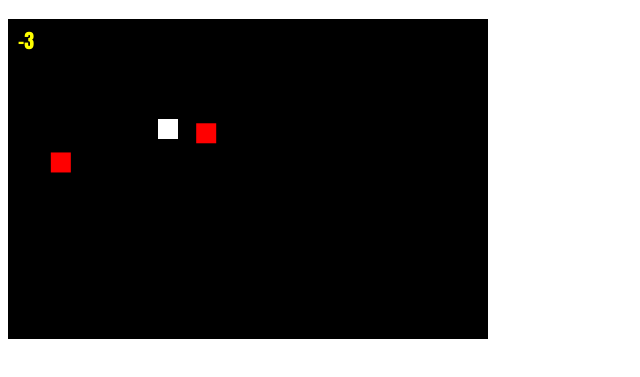
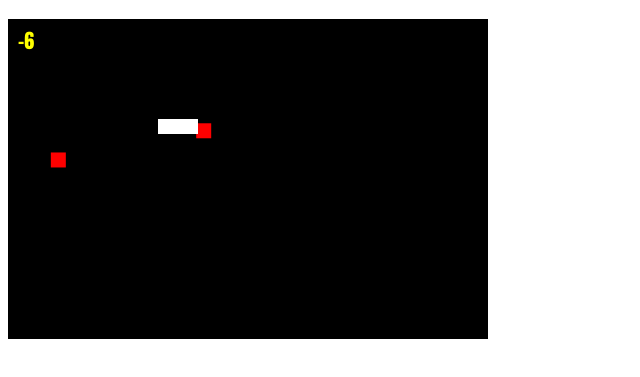
Before and after one commit to ufjf-dcc104/ufjf-dcc138-2021-3ere-atv1-julianapsilva, a plain HTML site: page index.html in a window 1280 px wide. Shown: the part 61-438 px from the top of the page, without its empty margins (0-640 px from the left). Drawn offline with Linux system fonts and the light colour scheme.

Commit message:
adiciona largura e altura a sprites

```diff
--- a/index.html
+++ b/index.html
@@ -26,6 +26,8 @@
             y: 100,
             vy: 0,
             ay: 0,
+            w: 40,
+            h: 15,
             cor: 'white',
             desenhar: desenharElemento,
             mover: moverElemento,
@@ -40,6 +42,8 @@
                 y: canvas.height * Math.random(),
                 vy: 0,
                 ay: 0,
+                w: 15,
+                h: 15,
                 cor: 'red',
                 desenhar: desenharElemento,
                 mover: moverElemento,
@@ -56,6 +60,8 @@
             y: 150,
             vy: 0,
             ay: 0,
+            w: 5,
+            h: 5,
             cor: 'blue',
             desenhar: desenharElemento,
             mover: moverElemento,
@@ -85,7 +91,6 @@
             ctx.fillRect(0, 0, canvas.width, canvas.height)
 
             p.mover()
-            p.desenhar()
 
             for (let s = 0; s < sprites.length; s++) {
                 const sprite = sprites[s]
@@ -114,6 +119,7 @@
                 }
             }
 
+            p.desenhar()
             ctx.fillStyle = 'yellow'
             ctx.font = "20px Impact"
             ctx.fillText(pontos, 10, 30)
@@ -124,7 +130,7 @@
 
         function desenharElemento() {
             ctx.fillStyle = this.cor
-            ctx.fillRect(this.x, this.y, 20, 20)
+            ctx.fillRect(this.x, this.y, this.w, this.h)
         }
 
         function moverElemento() {
@@ -191,7 +197,7 @@
         }
 
         function colidiram(A, B) {
-            return !((A.x > B.x + 20) || (A.x + 20 < B.x) || (A.y > B.y + 20) || (A.y + 20 < B.y))
+            return !((A.x > B.x + B.w) || (A.x + A.w < B.x) || (A.y > B.y + B.h) || (A.y + A.h < B.y))
         }
 
 
```
